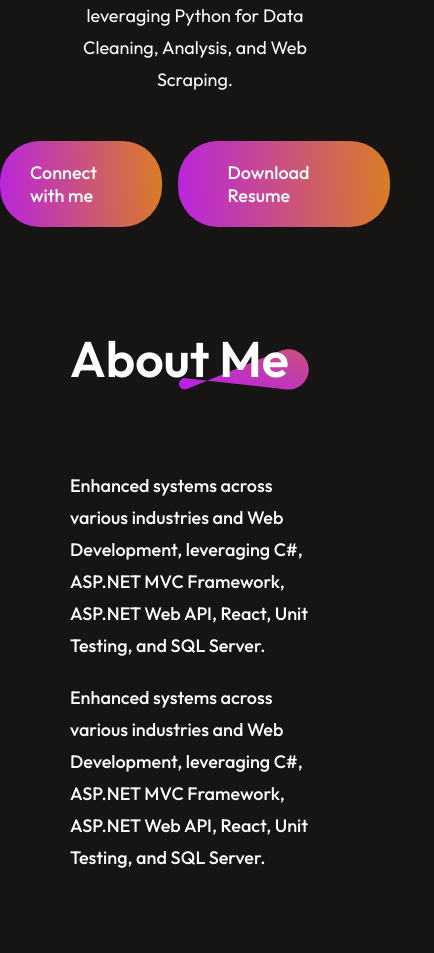
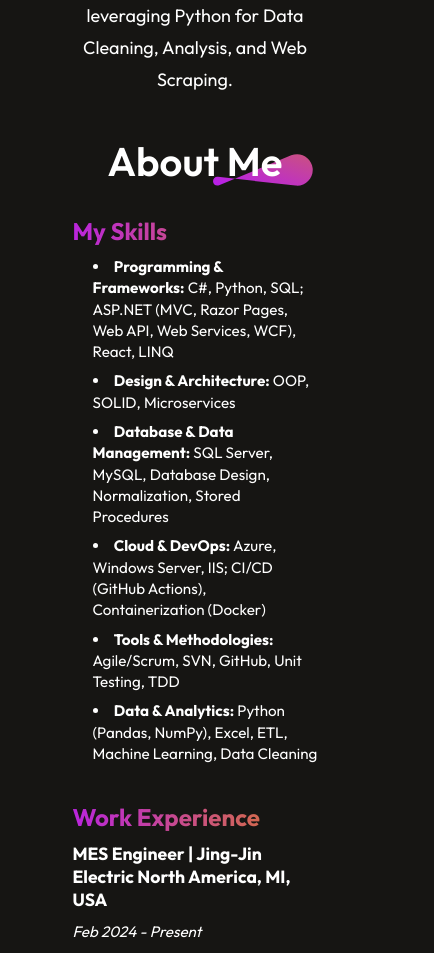
Before and after one commit to uscliyin/React-Portfolio, a React (Vite) app: page / in a window 390 px wide. Shown: the part 1040-1993 px from the top of the page, 434 px wide, since content can reach past the window. Built offline with nearby package versions, Linux system fonts and the light colour scheme.

Commit message:
improve -0222/2025

```diff
--- a/src/Components/About/About.css
+++ b/src/Components/About/About.css
@@ -1,168 +1,201 @@
-.about{
-    display: flex;
-    align-items: center;
-    flex-direction: column;
-    justify-content: center;
-    gap:80px;
-    margin: 90px 170px;
-}
-
-.about-title{
-    position: relative;
-}
-
-.about-title h1{
-    padding:0px 30px;
-    font-size:80px;
-    font-weight:600;
-}
-
-.about-title img{
-    position:absolute;
-    bottom:0;
-    right:0;
-    z-index:-1;
-}
-
-.about-sections{
-    display: flex;
-    gap:80px;
-}
-
-.about-right{
-    display: flex;
-    flex-direction: column;
-    gap:80px;
-}
-
-.about-para{
-    display:flex;
-    flex-direction: column;
-    gap:20px;
-    font-size:24px;
-    font-weight: 500;
-}
-
-.about-skills{
-    display: flex;
-    flex-direction: column;
-    gap:20px;
-}
-
-.about-skill{
-    display: flex;
-    gap:50px;
-    align-items: center;
-    transition: 0.3s;
-}
-.about-skill p{
-    min-width:150px;
-    font-size: 24px;
-    font-weight: 500;
-}
-
-.about hr{
-    outline:none;
-    border:none;
-    width:50%;
-    height:8px;
-    border-radius: 50px;
-    background:linear-gradient(267deg,#DA7C25 0.36%, #B923E1 102.06%);
-}
-
-.about-achievements{
-    display: flex;
-    width:100%;
-    justify-content: space-around;
-    margin-bottom: 80px;
-
-
-}
-
-.about-achievement{
+/* 让整个 About 页面居中、上下留白 */
+.about {
     display: flex;
     flex-direction: column;
     align-items: center;
-    gap:10px;
-    transition: 0.5;
+    gap: 30px; /* 区块之间的间距 */
+    margin: 90px 0px;
   }
 
-.about-achievement h1{
-    font-size:60px;
-    font-weight:700;
+  /* 标题部分 */
+  .about-title {
+    position: relative;
+    text-align: center;
+  }
+
+  .about-title h1 {
+    padding: 0 30px;
+    font-size: 80px;
+    font-weight: 600;
+    margin: 0;
+  }
+
+  .about-title img {
+    position: absolute;
+    bottom: 0;
+    right: 0;
+    z-index: -1;
+  }
+
+  /* My Skills 样式 */
+  .about-myskills {
+    width: 70%;
+    max-width: 100%; /* 限制阅读宽度，可根据需要调整 */
+  }
+
+  .about-myskills h2 {
+    font-size: 40px;
+    margin-bottom: 1rem;
     background:linear-gradient(267deg,#DA7C25 0.36%, #B923E1 102.06%);
     background-clip:text;
     -webkit-background-clip: text;
     -webkit-text-fill-color: transparent;
   }
-.about-achievement p{
-    font-size:22px;
-    font-weight: 500;
+
+  /* Skills 列表 */
+  .about-myskills ul {
+    list-style: disc inside; /* 在内部显示项目符号 */
+    margin-left: 20px;       /* 稍微留一些缩进 */
+    font-size: 20px;
+    line-height: 1.6;        /* 行距更舒适 */
   }
 
-.about-skill:hover{
-    transform: scale(1.05);
-    transition:0.3s
+  /* 工作经历 */
+  .about-myexperience {
+    width: 70%;
+    max-width: 100%; /* 限制阅读宽度，可根据需要调整 */
   }
 
-.about-achievement:hover{
-    transform: scale(1.12);
-    transition:0.3s
+  .about-myexperience h2 {
+    font-size: 40px;
+    margin-bottom: 1rem;
+    background:linear-gradient(267deg,#DA7C25 0.36%, #B923E1 102.06%);
+    background-clip:text;
+    -webkit-background-clip: text;
+    -webkit-text-fill-color: transparent;
   }
 
-@media(max-width:768px){
-    .about{
-        gap:80px;
-        margin:50px 70px;
-        align-items: start;
+  /* 单个工作项 */
+  .experience-item {
+    margin-bottom: 2rem; /* 工作条目之间的间距 */
   }
 
-    .about-title h1{
-        font-size: 50px;
-        padding:0;
+  .experience-item h3 {
+    font-size: 1.2rem;
+    margin: 0 0 0.5rem; /* 与下面的时间留出一些空隙 */
   }
 
-    .about-title img{
-        width:130px;
-        right:-20px;
+  .experience-item p {
+    font-size: 20px;
+    margin: 0 0 0.5rem;
   }
 
-    .about-sections{
-        flex-direction: column;
-    }
-    .about-left{
-        display: none;
-    }
-    .about-para{
-        font-size: 18px;
-        line-height: 32px;
+  .experience-item ul {
+    list-style: disc inside;
+    margin-left: 20px;
+    margin-bottom: 0rem;
+    font-size: 20px;
+    line-height: 1.6;
   }
 
-    .about-skill{
-        gap:20px;
-        align-items: center;
+  /* 教育背景 */
+  .about-myeducation {
+    margin-top:-30px;
+    width: 70%;
+    max-width: 100%; /* 限制阅读宽度，可根据需要调整 */
   }
 
-    .about-skill p{
-        font-size: 20px;
-    }
-    .about-skill hr{
-        height: 6px;
+  .about-myeducation h2 {
+    background:linear-gradient(267deg,#DA7C25 0.36%, #B923E1 102.06%);
+    background-clip:text;
+    -webkit-background-clip: text;
+    -webkit-text-fill-color: transparent;
+    font-size: 40px;
+    margin-bottom: 1rem;
   }
 
-    .about-achievements{
-        justify-content: space-between;
+  .education-item {
+    margin-bottom: 1.5rem;
   }
 
-    .about-achievement{
-        gap: 10px;
+  .education-item h3 {
+    font-size: 20px;
+    margin: 0 0 0.3rem;
   }
 
-    .about-achievement h1{
-        font-size: 34px;
+  .education-item p {
+    font-size: 20px;
+    margin: 0 0 0.3rem;
   }
-    .about-achievement p{
-        text-align: center;
-        font-size: 16px;
+
+  /* 下载简历的按钮 */
+  .about-myresume {
+    padding: 25px 45px;
+    border-radius: 50px;
+    background: linear-gradient(267deg, #DA7C25 0.36%, #B923E1 102.06%);
+    cursor: pointer;
+    font-size: 24px;
+  }
+
+  .about-myresume a {
+    color: #fff;
+    text-decoration: none;
+  }
+
+  .about-myresume:hover {
+    border: 2px solid white;
+  }
+
+  @media (max-width: 768px) {
+    /* 最外层 about 容器 */
+    .about {
+      gap: 30px;             /* 缩小内容间距 */
+      margin: 30px 20px;     /* 调整外边距，适配小屏 */
+      align-items: center;  /* 左对齐，如需居中可改为 center */
+    }
+
+    /* 标题区域 */
+    .about-title h1 {
+      font-size: 40px;       /* 大约32px，根据需要可调 */
+      margin: 0;             /* 去除默认 margin 或 padding */
+    }
+    .about em{
+        font-size: 0.95rem;
+    }
+
+    .about-title img {
+      width: 100px;          /* 缩小图片在小屏的显示 */
+      /* 如果需要定位可在此设置 position 或 left/right */
+    }
+
+    /* 各区块标题，如 My Skills, Work Experience, Education */
+    .about-myskills h2,
+    .about-myexperience h2,
+    .about-myeducation h2 {
+      font-size: 1.5rem;     /* 大约24px */
+      margin-bottom: 10px;   /* 区块标题与后续内容间留一点空 */
+    }
+
+    /* 工作经历与教育经历的标题，如 MES Engineer, Full Stack Developer */
+    .experience-item h3,
+    .education-item h3 {
+      font-size: 1.1rem;     /* 小屏字体更紧凑，约17.6px */
+      margin-bottom: 6px;
+    }
+
+    /* 列表样式：技能列表、工作经历列表等 */
+    .about-myskills ul,
+    .experience-item ul {
+      margin-left: 20px;
+      font-size: 0.95rem;     /* 略小的字体保证可读性 */
+      line-height: 1.4;       /* 增加行高以提高可读性 */
+    }
+
+    /* 如果需要让列表项之间多点空隙，可这样处理 */
+    .about-myskills li,
+    .experience-item li {
+      margin-bottom: 8px;
+    }
+    .education-item p{
+        font-size: 0.95rem;
+    }
+
+    .about-myresume {
+        padding:10px 40px 15px 40px;
+      }
+
+    /* 下载简历按钮在小屏适配 */
+    .about-myresume a {
+      font-size: 1rem;
     }
   }
--- a/src/Components/About/About.jsx
+++ b/src/Components/About/About.jsx
@@ -1,50 +1,96 @@
 import React from 'react'
 import './About.css'
 import theme_pattern from '../../assets/theme_pattern.svg'
-import profile_img from '../../assets/about_profile.svg'
-
 
 const About = () => {
   return (
     <div id='about' className='about'>
       <div className="about-title">
         <h1>About Me</h1>
-        <img src={theme_pattern} alt=""/>
+        <img src={theme_pattern} alt="" />
       </div>
 
-      <div className="about-sections">
-        <div className="about-left">
-            <img src={profile_img} alt="" />
+      <div className="about-myskills">
+        <h2>My Skills</h2>
+        <ul>
+          <li>
+            <strong>Programming & Frameworks:</strong> C#, Python, SQL; ASP.NET (MVC, Razor Pages, Web API, Web Services, WCF), React, LINQ
+          </li>
+          <li>
+            <strong>Design & Architecture:</strong> OOP, SOLID, Microservices
+          </li>
+          <li>
+            <strong>Database & Data Management:</strong> SQL Server, MySQL, Database Design, Normalization, Stored Procedures
+          </li>
+          <li>
+            <strong>Cloud & DevOps:</strong> Azure, Windows Server, IIS; CI/CD (GitHub Actions), Containerization (Docker)
+          </li>
+          <li>
+            <strong>Tools & Methodologies:</strong> Agile/Scrum, SVN, GitHub, Unit Testing, TDD
+          </li>
+          <li>
+            <strong>Data & Analytics:</strong> Python (Pandas, NumPy), Excel, ETL, Machine Learning, Data Cleaning
+          </li>
+        </ul>
+      </div>
+      <div className="about-myexperience">
+        <h2>Work Experience</h2>
+
+        <div className="experience-item">
+          <h3>MES Engineer | Jing-Jin Electric North America, MI, USA</h3>
+          <p><em>Feb 2024 - Present</em></p>
+          <ul>
+            <li>
+              Developed advanced MES features with <strong>C#, ASP.NET (Web API, WCF, Web Services, MVC), and SQL Server</strong>, effectively blocking 100% of defective inverters from shipping to customers and achieving a <strong>15% increase in production efficiency</strong>.
+            </li>
+            <li>
+              Extracted and visualized critical production data, <strong>eliminating manual data logging</strong> and enabling leadership to make timely, data-driven decisions.
+            </li>
+          </ul>
         </div>
-        <div className="about-right">
-            <div className="about-para">
-                <p> Enhanced systems across various industries and Web Development, leveraging C#, ASP.NET MVC Framework, ASP.NET Web API, React, Unit Testing, and SQL Server.</p>
-                <p> Enhanced systems across various industries and Web Development, leveraging C#, ASP.NET MVC Framework, ASP.NET Web API, React, Unit Testing, and SQL Server.</p>
-            </div>
-            <div className="about-skills">
-                <div className="about-skill"><p>HTML & CSS</p><hr style={{width:"50%"}}/></div>
-                <div className="about-skill"><p>Javascrpit</p><hr style={{width:"70%"}}/></div>
-                <div className="about-skill"><p>C#</p><hr style={{width:"60%"}}/></div>
-                <div className="about-skill"><p>.Net</p><hr style={{width:"50%"}}/></div>
-            </div>
+
+        <div className="experience-item">
+          <h3>Full Stack Developer | Antra, VA, USA</h3>
+          <p><em>Mar 2023 - Feb 2024</em></p>
+          <ul>
+            <li>
+              Developed a HR system using <strong>ASP.NET Core Web API</strong> and <strong>React</strong> on a microservices architecture deployed on <strong>Azure</strong>.
+            </li>
+            <li>
+              Automated onboarding, leave management, and performance reviews—eliminating manual data entry and improving HR efficiency by <strong>40%</strong>.
+            </li>
+          </ul>
+        </div>
+
+        <div className="experience-item">
+          <h3>Data Engineer Intern | MetaNovas Biotech, CA, USA (Remote)</h3>
+          <p><em>Mar 2022 - Dec 2022</em></p>
+          <ul>
+            <li>
+              Developed a web scraping pipeline using Python (lxml, XPath, Multithreading, Apache Airflow) to automate extraction, cleaning, and upload of medicine data to AWS S3, providing high-quality data that enabled the data science team to train predictive models.
+            </li>
+          </ul>
         </div>
       </div>
-      <div className="about-achievements">
-        <div className="about-achievement">
-            <h1>10+</h1>
-            <p>YEARS OF EXPERIENCE</p>
-            <hr/>
+
+      <div className="about-myeducation">
+        <h2>Education</h2>
+        <div className="education-item">
+          <h3>Master of Science, Analytics</h3>
+          <p>University of Southern California, CA, USA</p>
+          <p><em>Jan 2021 - Dec 2022</em></p>
         </div>
-        <div className="about-achievement">
-            <h1>90+</h1>
-            <p>PROJECTS COMPLETED</p>
-            <hr/>
+        <div className="education-item">
+          <h3>Bachelor of Engineering, Software and Engineering</h3>
+          <p>Chongqing University of Posts and Telecommunications, Chongqing, China</p>
+          <p><em>Sep 2016 - Jun 2020</em></p>
         </div>
-        <div className="about-achievement">
-            <h1>15+</h1>
-            <p>HAPPY CLIENTS</p>
-            <hr/>
-        </div>
+      </div>
+
+      <div className="about-myresume">
+        <a href="/fabioyin_resume.pdf" download>
+          Download Resume
+        </a>
       </div>
     </div>
   )
--- a/src/Components/Footer/Footer.css
+++ b/src/Components/Footer/Footer.css
@@ -47,6 +47,7 @@
 @media(max-width:768px){
     .footer{
         margin:50px 70px;
+
     }
     .footer-top{
         flex-direction: column;
@@ -57,4 +58,5 @@
         flex-direction: column-reverse;
         margin-bottom: 50px;
     }
+
 }
--- a/src/Components/Hero/Hero.jsx
+++ b/src/Components/Hero/Hero.jsx
@@ -1,7 +1,6 @@
 import React from 'react'
 import './Hero.css'
 import profile from '../../assets/profile.png'
-import AnchorLink from 'react-anchor-link-smooth-scroll';
 const Hero = () => {
     return (
         <div id='home' className='hero'>
@@ -9,14 +8,6 @@ const Hero = () => {
             <h1><span>I'm Fabio Yin</span>, Software Engineer</h1>
             <p>Software Engineer (2+ years) enhancing systems and building web applications using C#, ASP.NET (Framework/Core, MVC, API), React, Unit Testing, and SQL Server.</p>
             <p>Data Engineer (1+ year) leveraging Python for Data Cleaning, Analysis, and Web Scraping.</p>
-            <div className="hero-aciton">
-                <div className="hero-connect"><AnchorLink className='anchor-link' offset={100} href='#contact'>Connect with me</AnchorLink></div>
-                <div className="hero-resume">
-                    <a href="/fabioyin_resume.pdf" download>
-                        Download Resume
-                    </a>
-                </div>
-            </div>
         </div>
     )
 }
```
Also changed, not shown: src/Components/Contact/Contact.css (+26 -12 lines), src/Components/Navbar/Navbar.css (+10 -9 lines), src/Components/Services/Services.css (deleted, +0 -79 lines), src/Components/Services/Services.jsx (deleted, +0 -33 lines). Lines whose indentation alone changed are shown as unchanged.
